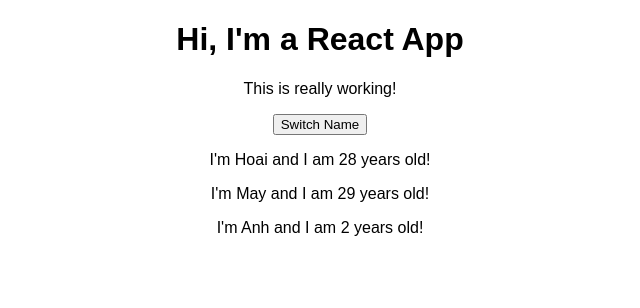
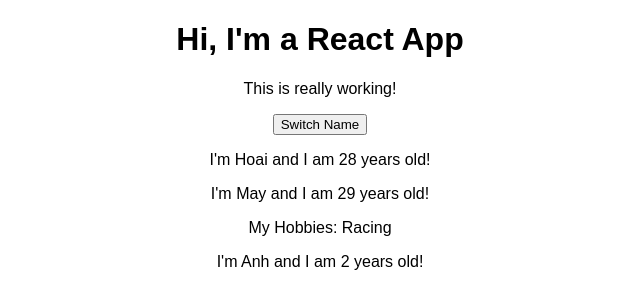
Before and after one commit to hoaius7/a-react-tut, a React (Create React App) app in the folder react-tut/: page / in a window 1280 px wide. Shown: the top 308 px of the page, without its empty margins (320-960 px from the left). Built offline with nearby package versions, Linux system fonts and the light colour scheme.

Commit message:
Passing Method References Between Components

```diff
--- a/react-tut/src/App.js
+++ b/react-tut/src/App.js
@@ -12,11 +12,11 @@
         otherState: 'some other value'
     }
 
-    switchNameHandler = () => {
+    switchNameHandler = (newName) => {
         // DON'T DO THIS: this.state.persons[0].name = 'Duc';
         this.setState({
             persons: [
-                { name: 'Duc', age: 35 },
+                { name: newName, age: 35 },
                 { name: 'Mai', age: 36 },
                 { name: 'Xuka', age: 6 }
             ]
@@ -28,10 +28,19 @@
             <div className="App">
                 <h1>Hi, I'm a React App</h1>
                 <p>This is really working!</p>
-                <button onClick={this.switchNameHandler}>Switch Name</button>
-                <Person name={this.state.persons[0].name} age={this.state.persons[0].age}/>
-                <Person name={this.state.persons[1].name} age={this.state.persons[1].age}/>
-                <Person name={this.state.persons[2].name} age={this.state.persons[2].age}/>
+                <button onClick={() => this.switchNameHandler('Hello')}>Switch Name</button>
+                <Person
+                    name={this.state.persons[0].name}
+                    age={this.state.persons[0].age}/>
+                <Person
+                    name={this.state.persons[1].name}
+                    age={this.state.persons[1].age}
+                    click={this.switchNameHandler.bind(this, 'Hi')}>
+                    My Hobbies: Racing
+                </Person>
+                <Person
+                    name={this.state.persons[2].name}
+                    age={this.state.persons[2].age}/>
             </div>
         );
 
--- a/react-tut/src/Person/Person.js
+++ b/react-tut/src/Person/Person.js
@@ -3,7 +3,7 @@
 const person = (props) => {
     return (
         <div>
-            <p>I'm { props.name } and I am { props.age } years old!</p>
+            <p onClick={props.click}>I'm { props.name } and I am { props.age } years old!</p>
             <p>{props.children}</p>
         </div>
     )
```
